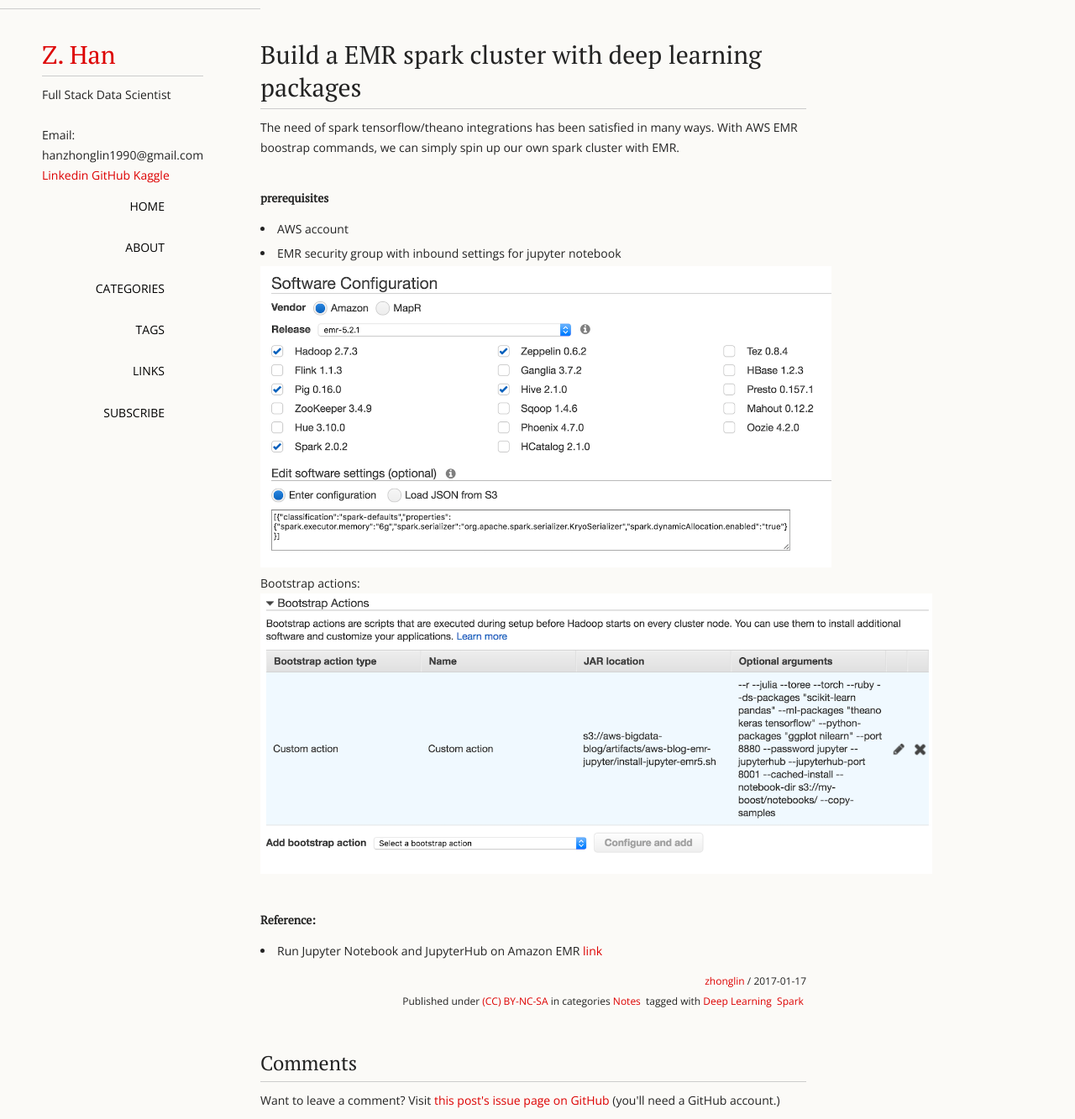
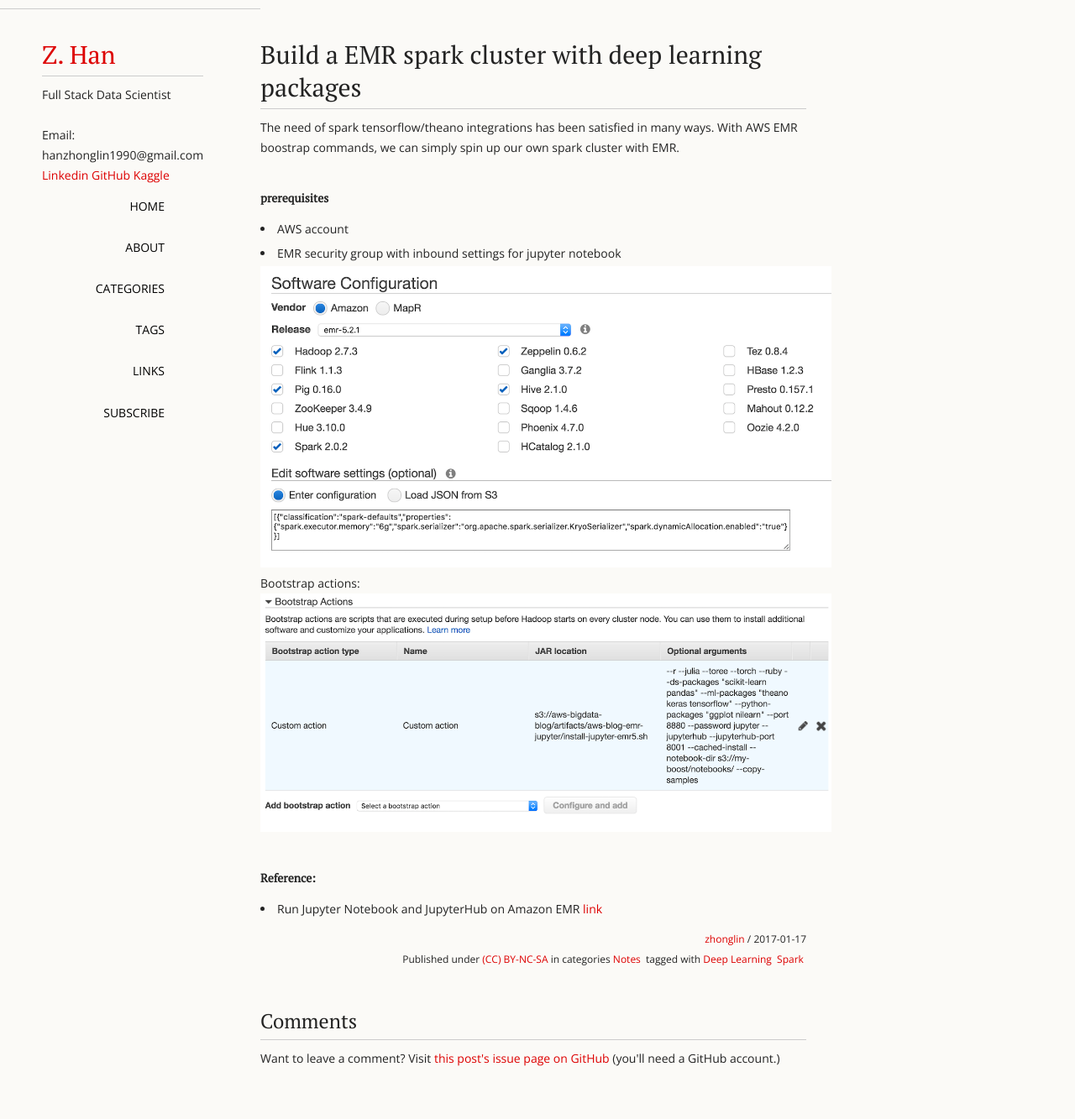
Before and after one commit to forgebach/forgebach.github.io, a Jekyll site: the page built from _posts/2017-01-17-Spark-Tensorflow-AWS-EMR-Notebook.md, in a window 1280 px wide and 1333 px high. Shown: the whole window at 84% size. Built offline with Jekyll 4.4.1, drawn with Linux system fonts in a browser that asks for light colours.

Commit message:
Update 2017-01-17-Spark-Tensorflow-AWS-EMR-Notebook.md

```diff
--- a/_posts/2017-01-17-Spark-Tensorflow-AWS-EMR-Notebook.md
+++ b/_posts/2017-01-17-Spark-Tensorflow-AWS-EMR-Notebook.md
@@ -18,7 +18,7 @@
 
 Bootstrap actions:
 
-<img src="/images/2017-01-17/bootstrap_actions.png" width="800px" />
+<img src="/images/2017-01-17/bootstrap_actions.png" width="680px" />
 
 ##### Reference:
 - Run Jupyter Notebook and JupyterHub on Amazon EMR [link](https://aws.amazon.com/blogs/big-data/running-jupyter-notebook-and-jupyterhub-on-amazon-emr/)
```
